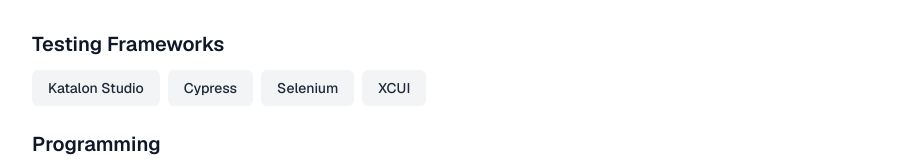
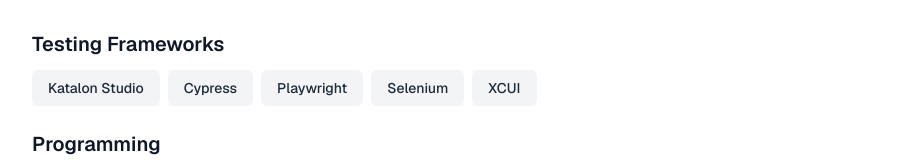
Before and after one commit to jndtv2g/resume-website, a Next.js app: page /tech-stack in a window 1280 px wide. Shown: the part 145-305 px from the top of the page, without its empty margins (120-1025 px from the left). Built offline with nearby package versions, Linux system fonts and the light colour scheme.

Commit message:
Updated techStack.ts to include Playwright

```diff
--- a/data/techStack.ts
+++ b/data/techStack.ts
@@ -1,5 +1,5 @@
 export const techStack = {
-  "Testing Frameworks": ["Katalon Studio", "Cypress", "Selenium", "XCUI"],
+  "Testing Frameworks": ["Katalon Studio", "Cypress", "Playwright", "Selenium", "XCUI"],
   "Programming": ["JavaScript", "C#", "Java", "Swift", "Groovy"],
   "Automation Tools": ["Visual Studio", "Visual Studio Code", "Eclipse", "XCode", "MS SQL Server", "Oracle SQL Developer", "MySQL"],
   "Version Control & CI/CD": ["Github Desktop", "SourceTree", "Gitlab", "Bitbucket", "Azure DevOps"],
```
